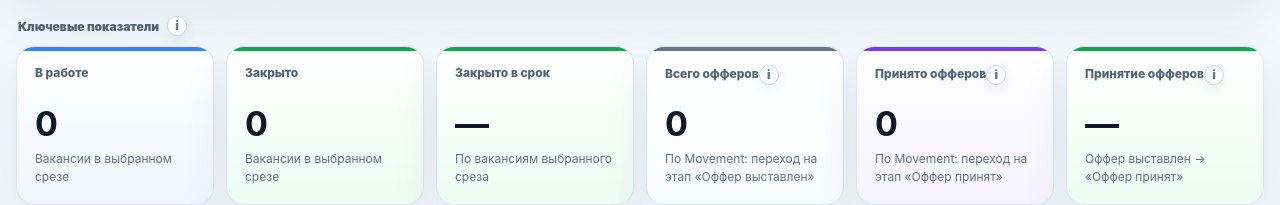
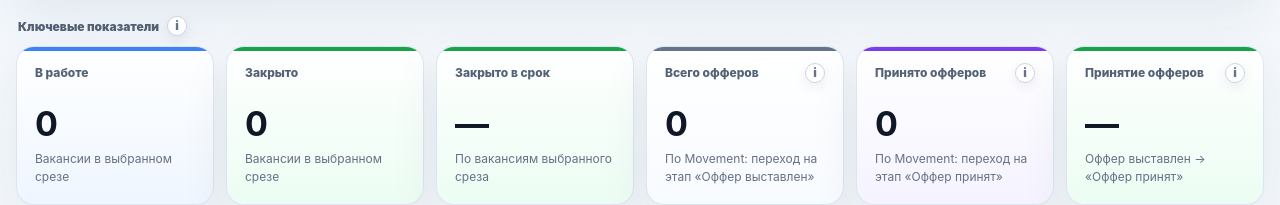
Before and after one commit to AN684-beep/hr-recruiting-analytics-dashboard, a React (Vite) app: page / in a window 1280 px wide. Shown: the part 709-914 px from the top of the page. Built offline with nearby package versions, Linux system fonts and the light colour scheme.

Commit message:
docs: clarify offer KPI tooltip logic

```diff
--- a/src/styles.css
+++ b/src/styles.css
@@ -463,12 +463,25 @@ p {
 }
 
 .kpi-label {
-  display: block;
+  display: flex;
+  align-items: flex-start;
+  justify-content: space-between;
+  gap: 8px;
   min-height: 32px;
   color: #526174;
   font-size: 12px;
   font-weight: 800;
   line-height: 1.3;
+}
+
+.kpi-label > span:first-child {
+  min-width: 0;
+}
+
+.kpi-label .info-tooltip {
+  display: inline-flex;
+  flex: 0 0 auto;
+  margin-top: -2px;
 }
 
 .kpi-value {
```
